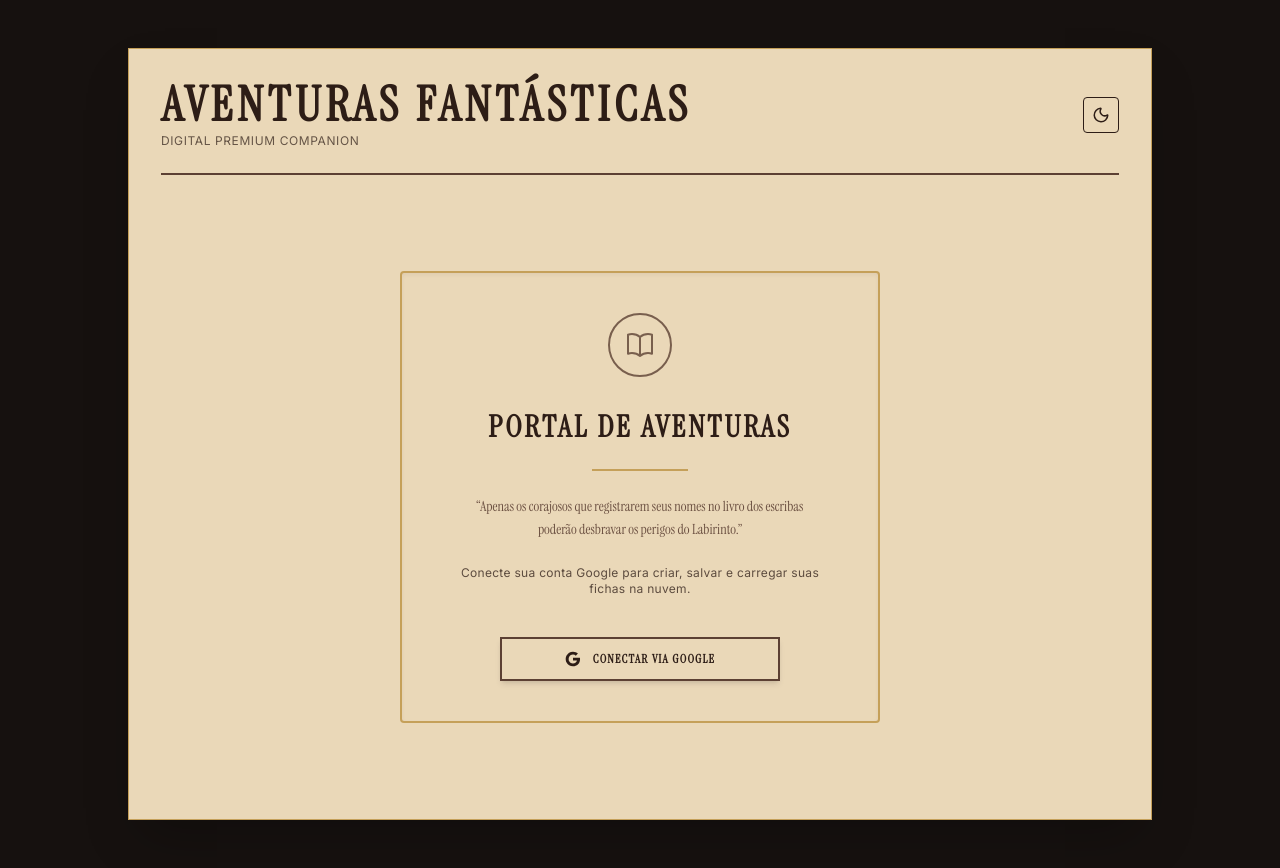
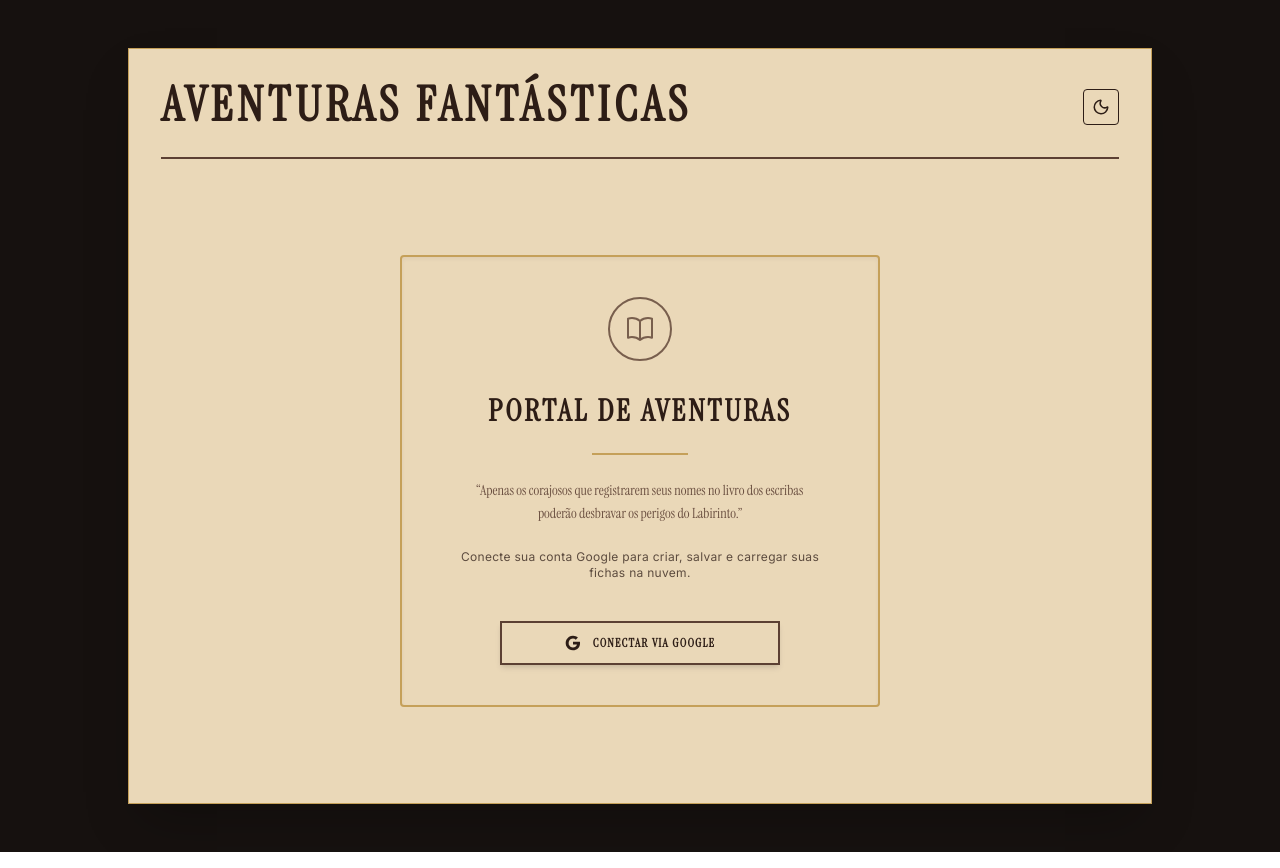
Before and after one commit to axissystemas/fichas_ff, a Next.js app: page / in a window 1280 px wide. Built offline with nearby package versions, Linux system fonts and the light colour scheme; no server answers.

Commit message:
ajuste do visual anterior

```diff
--- a/app/page.tsx
+++ b/app/page.tsx
@@ -368,16 +368,10 @@ export default function Home() {
               Aventuras Fantásticas
             </h1>
             <div className="flex items-center gap-3 mt-1">
-              <p className="text-xs uppercase tracking-wider opacity-70 font-sans">
-                Digital Premium Companion
-              </p>
               {showSheet && activeSheetTitle && (
-                <>
-                  <span className="opacity-50">•</span>
-                  <span className={`text-xs uppercase font-bold tracking-widest px-2 py-0.5 rounded ${isPapyrus ? 'bg-[#5C4033]/10' : 'bg-white/10'}`}>
-                    {activeSheetTitle}
-                  </span>
-                </>
+                <span className={`text-xs uppercase font-bold tracking-widest px-2 py-0.5 rounded ${isPapyrus ? 'bg-[#5C4033]/10' : 'bg-white/10'}`}>
+                  {activeSheetTitle}
+                </span>
               )}
               {showSheet && <SyncStatus />}
               <AuthStatus />
```
